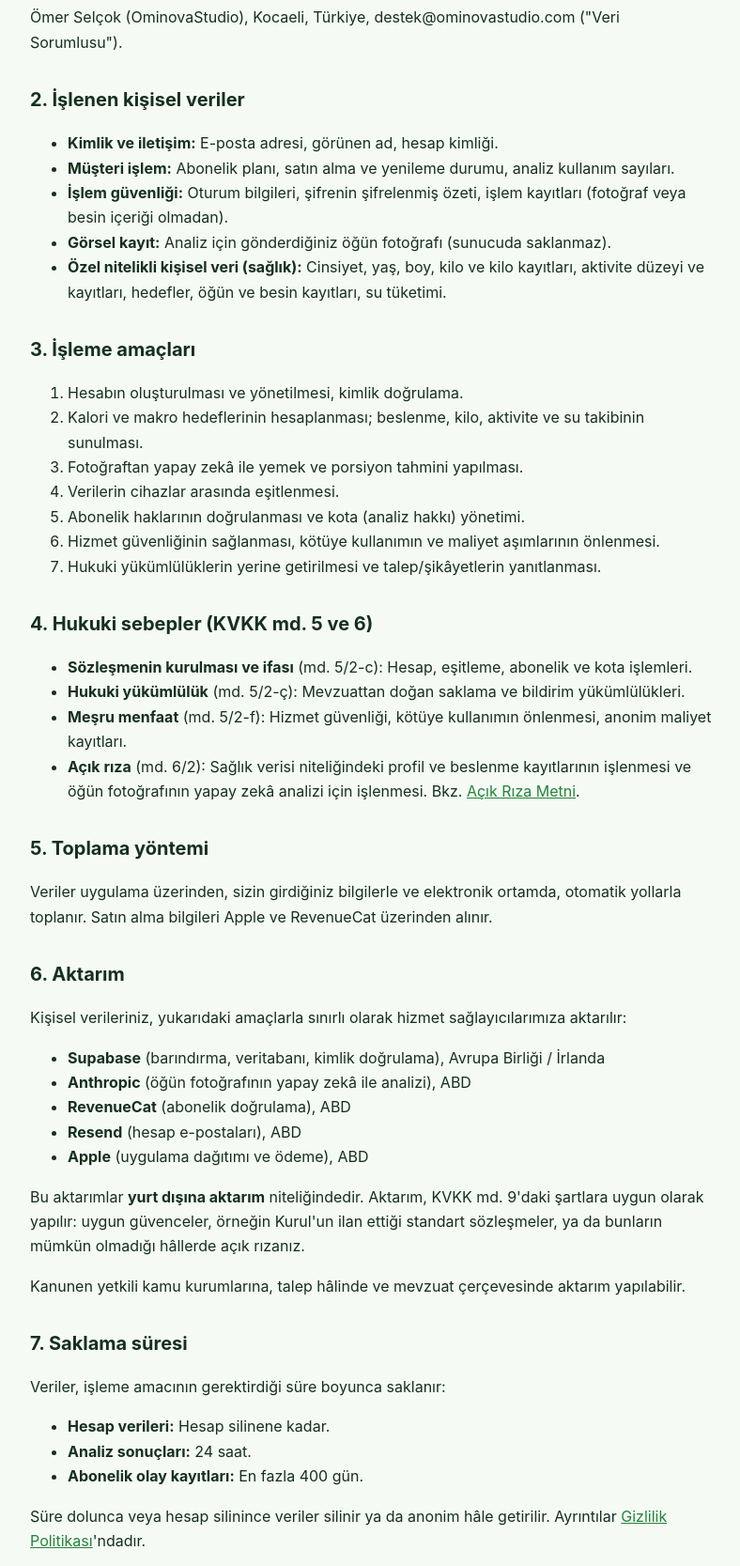
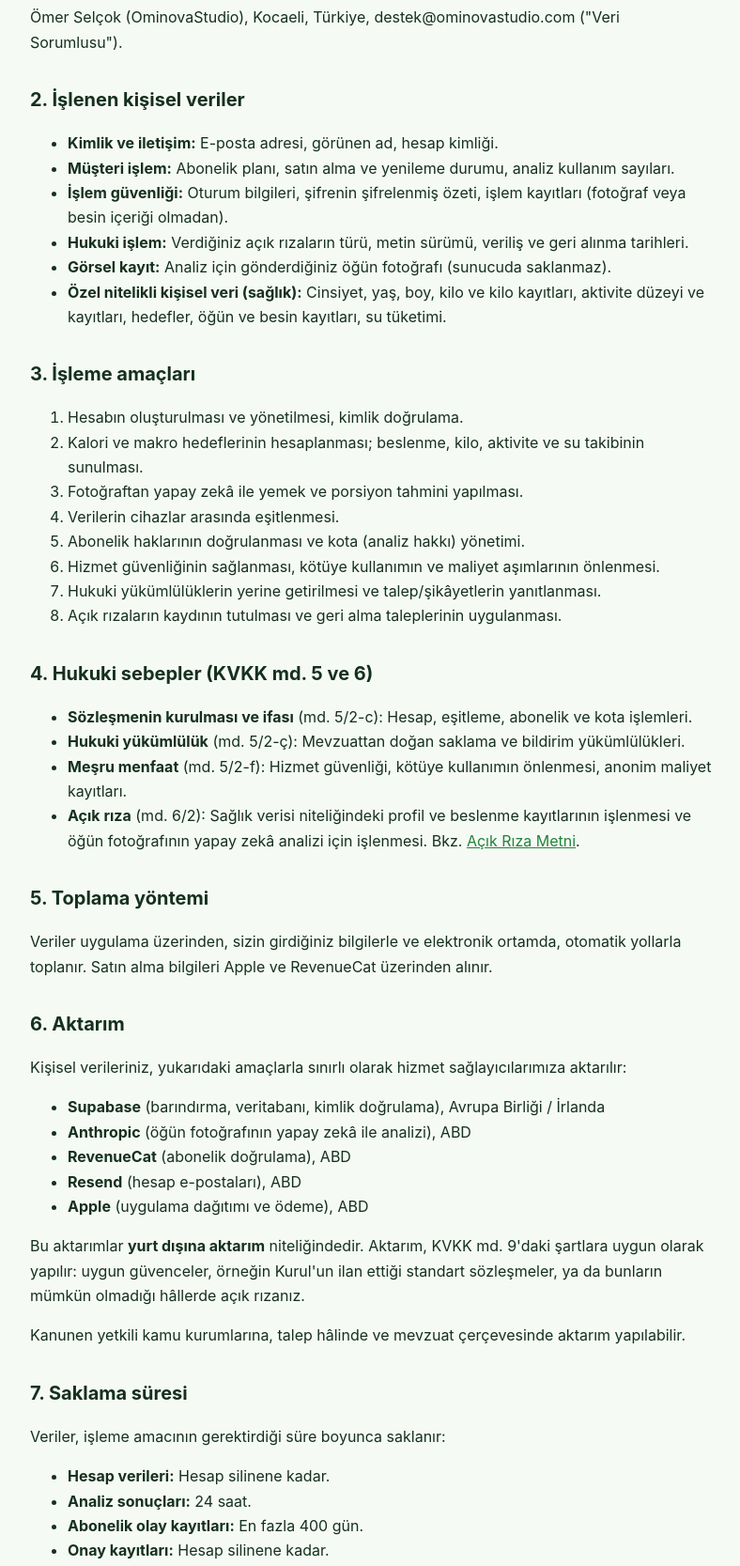
Before and after one commit to aiostedarikcikalite-wq/ominovastudio-site, a plain HTML site: page morselo/kvkk/index.html in a window 1280 px wide. Shown: the part 280-1947 px from the top of the page at 94% size, without its empty margins (244-1032 px from the left). Drawn offline with Linux system fonts and the light colour scheme.

Commit message:
Morselo legal pages: consent records, İzinlerim withdrawal path
Co-Authored-By: Claude Opus 5.5 <noreply@anthropic.com>

```diff
--- a/morselo/kvkk/index.html
+++ b/morselo/kvkk/index.html
@@ -15,9 +15,9 @@ code{font-size:.9em}footer{color:var(--muted);font-size:13px;margin-top:24px}</s
 <h2>1. Veri sorumlusu</h2>
 <p>Ömer Selçok (OminovaStudio), Kocaeli, Türkiye, destek@ominovastudio.com ("Veri Sorumlusu").</p>
 <h2>2. İşlenen kişisel veriler</h2>
-<ul><li><strong>Kimlik ve iletişim:</strong> E-posta adresi, görünen ad, hesap kimliği.</li><li><strong>Müşteri işlem:</strong> Abonelik planı, satın alma ve yenileme durumu, analiz kullanım sayıları.</li><li><strong>İşlem güvenliği:</strong> Oturum bilgileri, şifrenin şifrelenmiş özeti, işlem kayıtları (fotoğraf veya besin içeriği olmadan).</li><li><strong>Görsel kayıt:</strong> Analiz için gönderdiğiniz öğün fotoğrafı (sunucuda saklanmaz).</li><li><strong>Özel nitelikli kişisel veri (sağlık):</strong> Cinsiyet, yaş, boy, kilo ve kilo kayıtları, aktivite düzeyi ve kayıtları, hedefler, öğün ve besin kayıtları, su tüketimi.</li></ul>
+<ul><li><strong>Kimlik ve iletişim:</strong> E-posta adresi, görünen ad, hesap kimliği.</li><li><strong>Müşteri işlem:</strong> Abonelik planı, satın alma ve yenileme durumu, analiz kullanım sayıları.</li><li><strong>İşlem güvenliği:</strong> Oturum bilgileri, şifrenin şifrelenmiş özeti, işlem kayıtları (fotoğraf veya besin içeriği olmadan).</li><li><strong>Hukuki işlem:</strong> Verdiğiniz açık rızaların türü, metin sürümü, veriliş ve geri alınma tarihleri.</li><li><strong>Görsel kayıt:</strong> Analiz için gönderdiğiniz öğün fotoğrafı (sunucuda saklanmaz).</li><li><strong>Özel nitelikli kişisel veri (sağlık):</strong> Cinsiyet, yaş, boy, kilo ve kilo kayıtları, aktivite düzeyi ve kayıtları, hedefler, öğün ve besin kayıtları, su tüketimi.</li></ul>
 <h2>3. İşleme amaçları</h2>
-<ol><li>Hesabın oluşturulması ve yönetilmesi, kimlik doğrulama.</li><li>Kalori ve makro hedeflerinin hesaplanması; beslenme, kilo, aktivite ve su takibinin sunulması.</li><li>Fotoğraftan yapay zekâ ile yemek ve porsiyon tahmini yapılması.</li><li>Verilerin cihazlar arasında eşitlenmesi.</li><li>Abonelik haklarının doğrulanması ve kota (analiz hakkı) yönetimi.</li><li>Hizmet güvenliğinin sağlanması, kötüye kullanımın ve maliyet aşımlarının önlenmesi.</li><li>Hukuki yükümlülüklerin yerine getirilmesi ve talep/şikâyetlerin yanıtlanması.</li></ol>
+<ol><li>Hesabın oluşturulması ve yönetilmesi, kimlik doğrulama.</li><li>Kalori ve makro hedeflerinin hesaplanması; beslenme, kilo, aktivite ve su takibinin sunulması.</li><li>Fotoğraftan yapay zekâ ile yemek ve porsiyon tahmini yapılması.</li><li>Verilerin cihazlar arasında eşitlenmesi.</li><li>Abonelik haklarının doğrulanması ve kota (analiz hakkı) yönetimi.</li><li>Hizmet güvenliğinin sağlanması, kötüye kullanımın ve maliyet aşımlarının önlenmesi.</li><li>Hukuki yükümlülüklerin yerine getirilmesi ve talep/şikâyetlerin yanıtlanması.</li><li>Açık rızaların kaydının tutulması ve geri alma taleplerinin uygulanması.</li></ol>
 <h2>4. Hukuki sebepler (KVKK md. 5 ve 6)</h2>
 <ul><li><strong>Sözleşmenin kurulması ve ifası</strong> (md. 5/2-c): Hesap, eşitleme, abonelik ve kota işlemleri.</li><li><strong>Hukuki yükümlülük</strong> (md. 5/2-ç): Mevzuattan doğan saklama ve bildirim yükümlülükleri.</li><li><strong>Meşru menfaat</strong> (md. 5/2-f): Hizmet güvenliği, kötüye kullanımın önlenmesi, anonim maliyet kayıtları.</li><li><strong>Açık rıza</strong> (md. 6/2): Sağlık verisi niteliğindeki profil ve beslenme kayıtlarının işlenmesi ve öğün fotoğrafının yapay zekâ analizi için işlenmesi. Bkz. <a href="/morselo/acik-riza/">Açık Rıza Metni</a>.</li></ul>
 <h2>5. Toplama yöntemi</h2>
@@ -29,7 +29,7 @@ code{font-size:.9em}footer{color:var(--muted);font-size:13px;margin-top:24px}</s
 <p>Kanunen yetkili kamu kurumlarına, talep hâlinde ve mevzuat çerçevesinde aktarım yapılabilir.</p>
 <h2>7. Saklama süresi</h2>
 <p>Veriler, işleme amacının gerektirdiği süre boyunca saklanır:</p>
-<ul><li><strong>Hesap verileri:</strong> Hesap silinene kadar.</li><li><strong>Analiz sonuçları:</strong> 24 saat.</li><li><strong>Abonelik olay kayıtları:</strong> En fazla 400 gün.</li></ul>
+<ul><li><strong>Hesap verileri:</strong> Hesap silinene kadar.</li><li><strong>Analiz sonuçları:</strong> 24 saat.</li><li><strong>Abonelik olay kayıtları:</strong> En fazla 400 gün.</li><li><strong>Onay kayıtları:</strong> Hesap silinene kadar.</li></ul>
 <p>Süre dolunca veya hesap silinince veriler silinir ya da anonim hâle getirilir. Ayrıntılar <a href="/morselo/gizlilik/">Gizlilik Politikası</a>'ndadır.</p>
 <h2>8. Haklarınız (KVKK md. 11)</h2>
 <p>Veri Sorumlusu'na başvurarak şu haklarınızı kullanabilirsiniz:</p>
```
Also changed, not shown: morselo/acik-riza/index.html (+1 -1 lines), morselo/gizlilik/index.html (+3 -3 lines).
